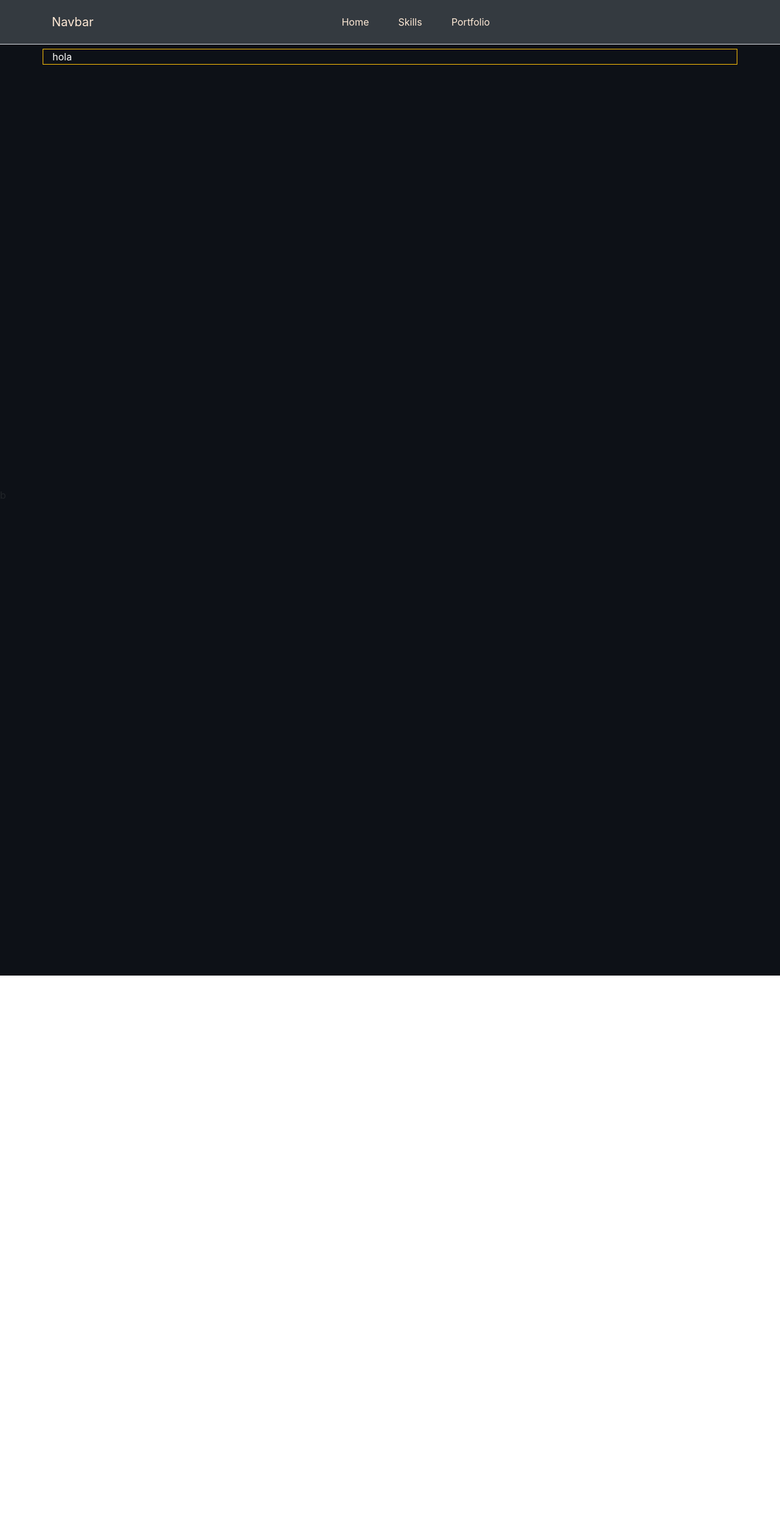
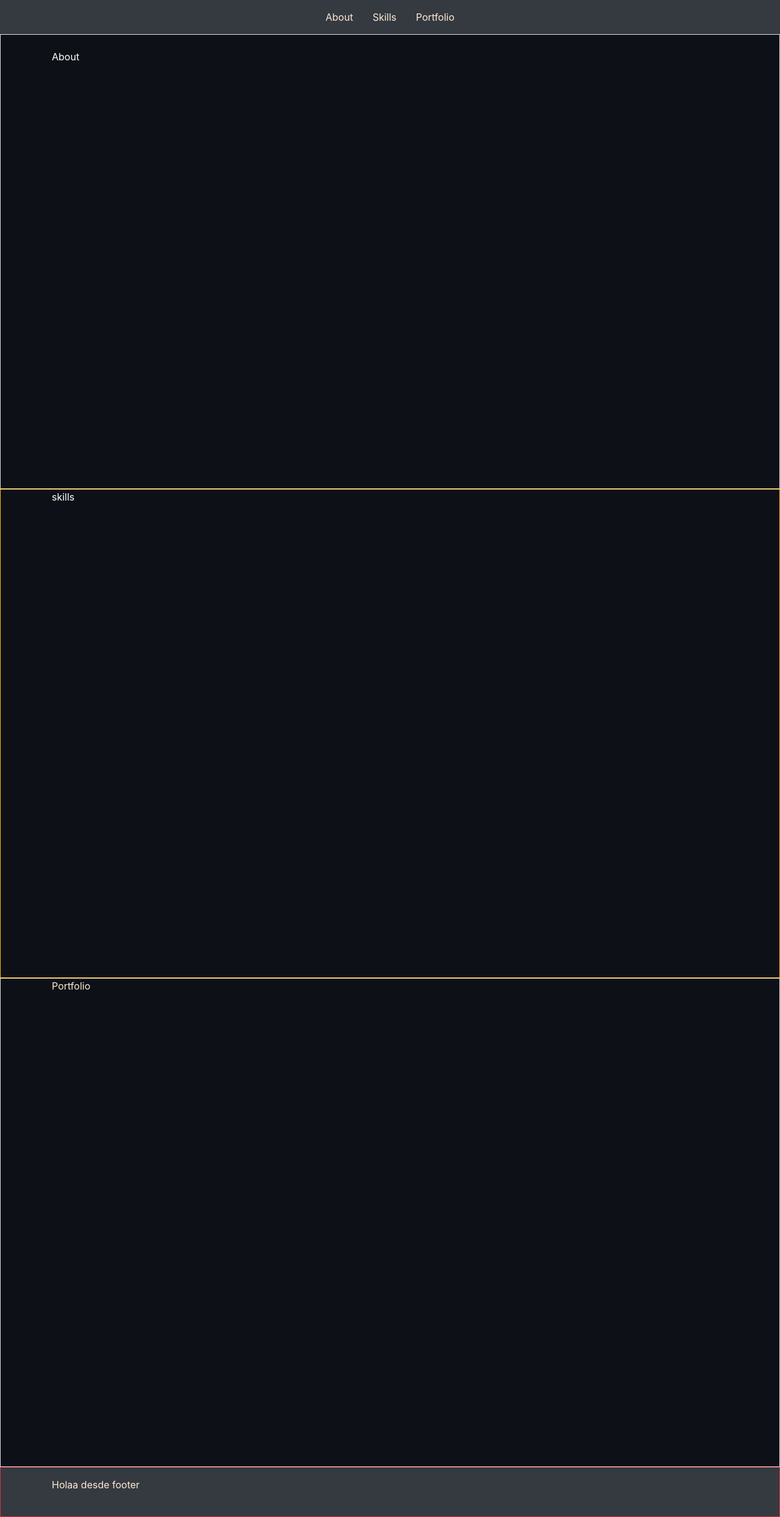
Before and after one commit to Cristian-Araya/Personal_Portfolio, a React (Create React App) app in the folder my-portfolio/: page / in a window 1280 px wide. Shown: the whole page at 61% size. Before the commit the page ends 1600 px from the top, so only its background shows below. Built offline with nearby package versions, Linux system fonts and the light colour scheme.

Commit message:
Add Smooth scroll
Add smooth navigation using react-smooth-scroll

```diff
--- a/my-portfolio/src/App.jsx
+++ b/my-portfolio/src/App.jsx
@@ -1,5 +1,6 @@
 import React from 'react'
 import MainPage from './Pages/MainPage.jsx'
+
 
 const App = () => {
     return (
--- a/my-portfolio/src/Components/About/About.jsx
+++ b/my-portfolio/src/Components/About/About.jsx
@@ -5,20 +5,21 @@ import styled from 'styled-components'
 const About = () => {
 
     const AboutStyled = styled.div`
-    border-color: white;
-    border-width: 10px;
     padding-top:5em;
     height:100vh;
+
     `;
 
     return (
-        <AboutStyled>
-                <div className="container border border-warning">
-                    <div className="text-white">
-                        hola
+        <div id="about">
+            <AboutStyled>
+                    <div className="container">
+                        <div className="text-white">
+                            About
+                        </div>
                     </div>
-                </div>
-        </AboutStyled>
+            </AboutStyled>
+        </div>
     )
 }
 
--- /dev/null
+++ b/my-portfolio/src/Components/Footer/Footer.jsx
@@ -0,0 +1,22 @@
+import React from 'react'
+import styled from 'styled-components'
+
+const Footer = () => {
+
+    const FooterStyles = styled.div`
+    min-height: 5em;
+    background-color:#343a40;
+    padding-top: 1em;
+    color: #ffead6;
+    `;
+
+    return (
+        <FooterStyles>
+            <div className="container sticky-bottom">
+                Holaa desde footer
+            </div>
+        </FooterStyles>
+    )
+}
+
+export default Footer
--- a/my-portfolio/src/Components/MainContent/MainContent.jsx
+++ b/my-portfolio/src/Components/MainContent/MainContent.jsx
@@ -1,12 +1,24 @@
 import React from 'react'
 import About from '../About/About'
+import Footer from '../Footer/Footer'
+import Portfolio from '../Portfolio/Portfolio'
 import Skills from '../Skills/Skills'
 
 const MainContent = () => {
     return (
         <div>
-            <About/>
-            <Skills/>
+            <div className="border">
+                <About/>
+            </div>
+            <div className="border border-warning">
+                <Skills/>
+            </div>
+            <div className="border borde-info">
+                <Portfolio/>
+            </div>
+            <div className="border border-danger">
+                <Footer/>
+            </div>
         </div>
     )
 }
--- a/my-portfolio/src/Components/Navbar/Navbar.jsx
+++ b/my-portfolio/src/Components/Navbar/Navbar.jsx
@@ -1,5 +1,6 @@
 import React from 'react'
 import styled from 'styled-components'
+import {Link} from "react-scroll";
 
 const Navbar = () => {
     const NavbarStyled = styled.div`
@@ -21,17 +22,43 @@ const Navbar = () => {
         <NavbarStyled>
             <nav className="navbar fixed-top navbar-expand-lg bg-dark border-bottom">
                 <div className="container">
-                    <span className="navbar-brand titulo neon">Navbar</span>
                     <div className="collapse navbar-collapse justify-content-center " id="navbarNav">
                         <ul className="navbar-nav p-2">
                             <li className="nav-item ">
-                                <a className="nav-link neon px-4" href="http://localhost:3000/">Home <span className="sr-only">(current)</span></a>
+                                <Link
+                                activeClass="active"
+                                to="about"
+                                smooth={true}
+                                spy={true}
+                                offset={-70}
+                                duration={500}
+                                >
+                                   <span className="neon px-3">About</span>
+                                </Link>
                             </li>
                             <li className="nav-item ">
-                                <a className="nav-link neon px-4" href="http://localhost:3000/">Skills<span className="sr-only">(current)</span></a>
+                            <Link
+                                activeClass="active"
+                                to="skills"
+                                smooth={true}
+                                spy={true}
+                                offset={-58}
+                                duration={500}
+                                >
+                                    <span className="neon px-3">Skills</span>
+                                </Link>
                             </li>
                             <li className="nav-item ">
-                                <a className="nav-link neon px-4" href="http://localhost:3000/">Portfolio <span className="sr-only">(current)</span></a>
+                            <Link
+                                activeClass="active"
+                                to="portfolio"
+                                smooth={true}
+                                spy={true}
+                                offset={-58}
+                                duration={500}
+                                >
+                                    <span className="neon px-3">Portfolio</span>
+                                </Link>
                             </li>
                         </ul>
                     </div>
--- /dev/null
+++ b/my-portfolio/src/Components/Portfolio/Portfolio.jsx
@@ -0,0 +1,22 @@
+import React from 'react'
+import styled from 'styled-components'
+
+const Portfolio = () => {
+
+    const PortfolioStyled = styled.div`
+        color: #ffead6;
+        height: 100vh;
+    `;
+
+    return (
+        <div id="portfolio">
+            <PortfolioStyled>
+                <div className="container">
+                    Portfolio
+                </div>
+            </PortfolioStyled>
+        </div>
+    )
+}
+
+export default Portfolio
--- a/my-portfolio/src/Components/Skills/Skills.jsx
+++ b/my-portfolio/src/Components/Skills/Skills.jsx
@@ -6,12 +6,17 @@ const Skills = () => {
 
     const SkillsStyled = styled.div`
      height:100vh;
+
     `;
 
     return (
+        <div id="skills">
         <SkillsStyled>
-            b
+            <div className="container text-white">
+                skills
+            </div>
         </SkillsStyled>
+        </div>
     )
 }
 
--- a/my-portfolio/src/Pages/MainPage.jsx
+++ b/my-portfolio/src/Pages/MainPage.jsx
@@ -2,6 +2,7 @@ import React from 'react'
 import Navbar from '../Components/Navbar/Navbar'
 import styled from 'styled-components'
 import MainContent from '../Components/MainContent/MainContent';
+
 
 
 const MainPage = () => {
@@ -11,8 +12,6 @@ const MainPage = () => {
         min-height:100vh;
         background-color: #0d1117;
      }
-}
-
 `;
 
     return (
```
